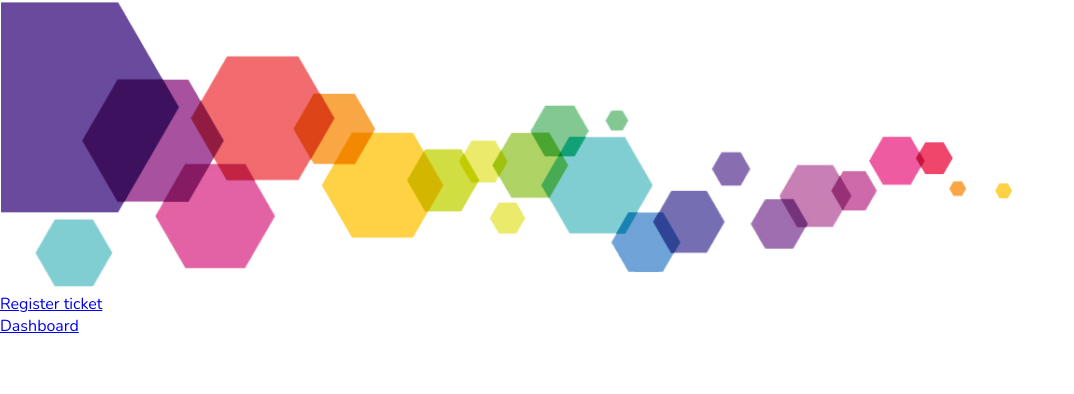
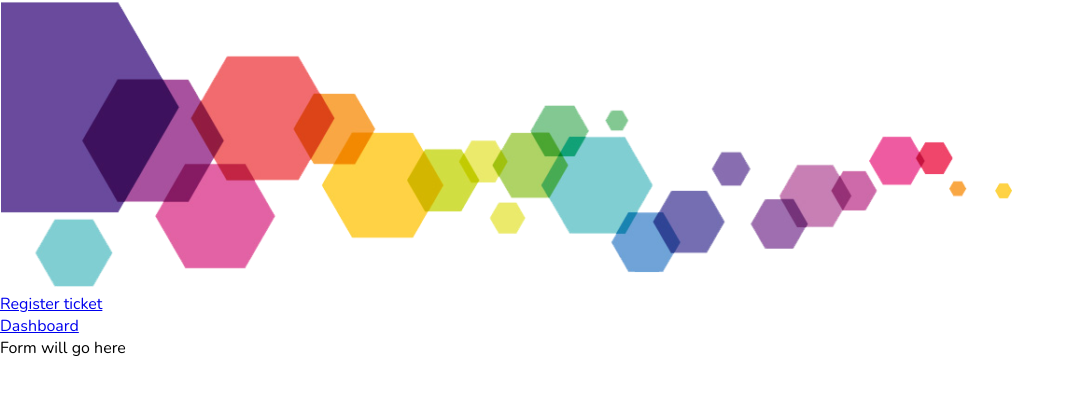
Before and after one commit to Alenia-hackaton/TicketFlowManager-front, a React (Create React App) app: page / in a window 1280 px wide. Shown: the top 394 px of the page, without its empty margins (0-1074 px from the left). Built offline with nearby package versions, Linux system fonts and the light colour scheme.

Commit message:
Links navbar and components

```diff
--- a/src/App.jsx
+++ b/src/App.jsx
@@ -2,8 +2,8 @@ import './App.css';
 import Dashboard from "./pages/Dashboard/Dashboard.jsx"
 import TicketPage from './pages/TicketPage/TicketPage';
 import { Routes, Route } from "react-router-dom";
-import registerTicket from "./pages/registerTicket/registerTicket";
-import Navbar from "./components/Navbar/Navbar.jsx"
+import Navbar from "./components/Navbar/Navbar.jsx";
+import RegisterTicket from "./pages/RegisterTicket/registerTicket";
 
 
 function App() {
@@ -11,7 +11,7 @@ function App() {
     <div className="App">
       <Navbar/>
       <Routes>
-        <Route path ="/" element={<registerTicket />} />
+        <Route path ="/" element={<RegisterTicket />} />
         <Route path="/tickets" element={<Dashboard/>} />
         <Route path="/tickets/:id" element={<TicketPage/>} />
       </Routes>
--- a/src/pages/registerTicket/registerTicket.jsx
+++ b/src/pages/registerTicket/registerTicket.jsx
@@ -1,4 +1,4 @@
-export default function registerTicket () {
+export default function RegisterTicket () {
     return (
         <div>Form will go here</div>
     )
```
